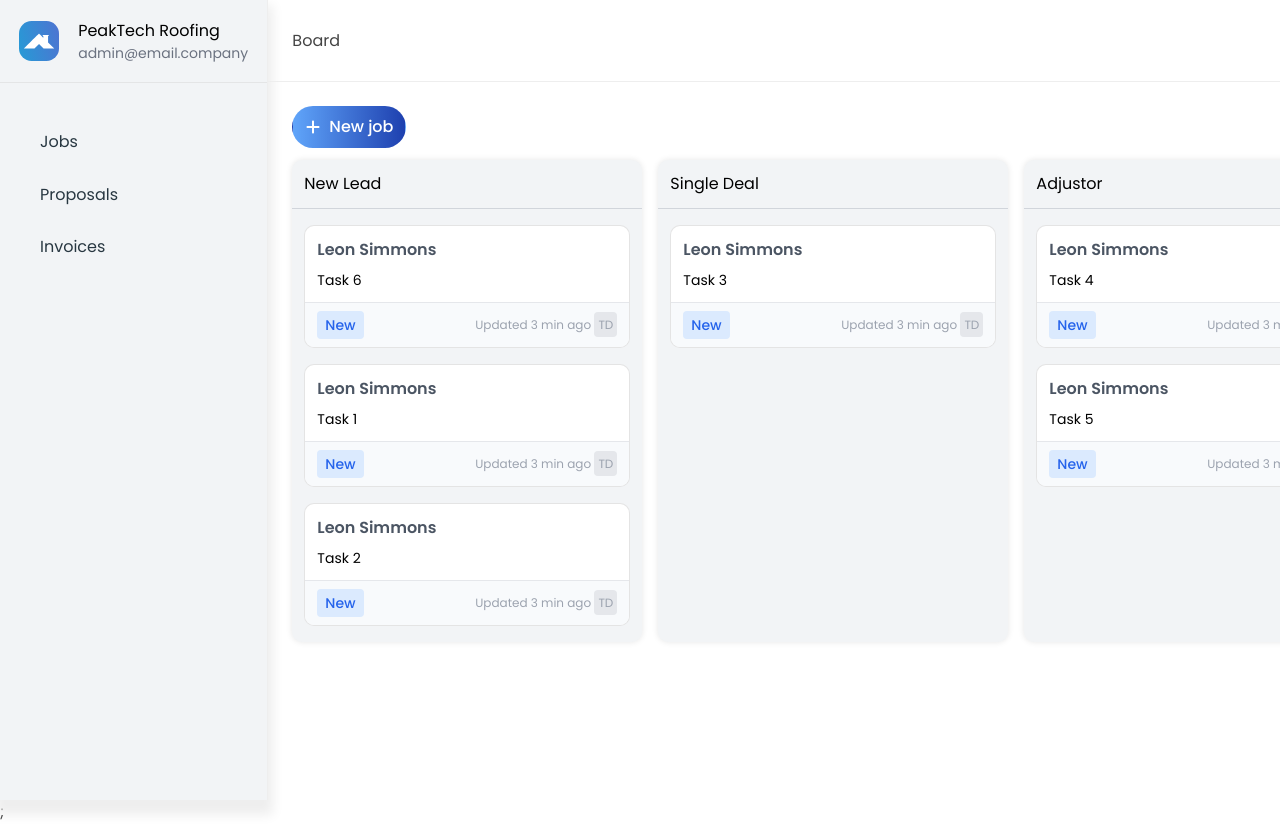
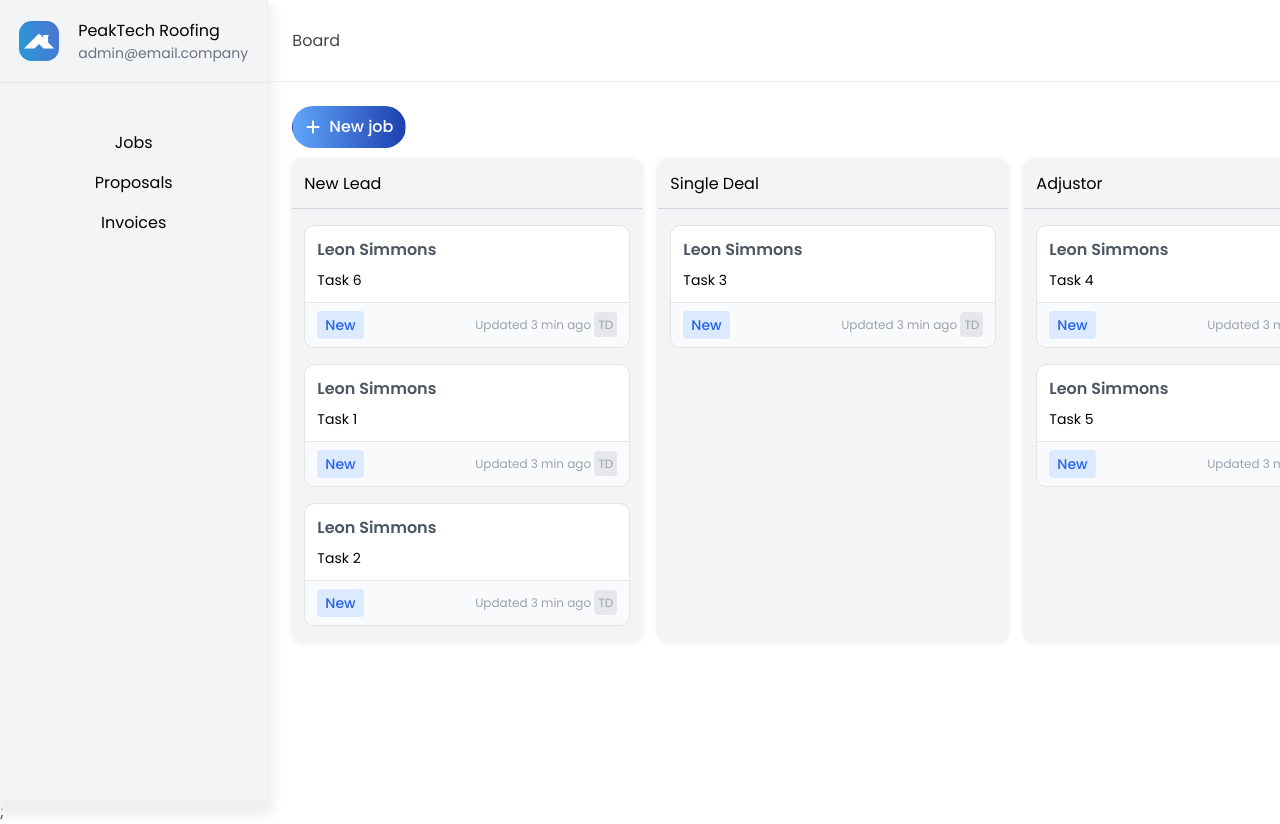
Before and after one commit to Abdulcomsian/peaktek, a React (Vite) app: page /dashboard in a window 1280 px wide. Built offline with nearby package versions, Linux system fonts and the light colour scheme.

Commit message:
package-lock.json removed also bootstrap imports removed

```diff
--- a/src/Boards/MainBoard/Kanban.jsx
+++ b/src/Boards/MainBoard/Kanban.jsx
@@ -18,15 +18,13 @@ import {
 } from "@dnd-kit/sortable";
 import { CSS } from "@dnd-kit/utilities";
 import { useState } from "react";
-import { useDispatch, useSelector } from "react-redux";
 
-import { Button, Form } from "react-bootstrap";
+import Button from "@components/Button";
 import TabComponent from "../TabComponent";
 import "./kanban.css";
 
 import NewJobModal from "../../components/Modals/NewJobModal";
 import { Modal } from "antd";
-import { getTasks, updateTasks } from "../../store/slices/JobsSlice";
 import JobDetailModal from "../../components/Modals/JobDetailModal";
 import AddBoardModal from "../../components/Modals/AddBoardModal";
 
--- a/src/Boards/MainBoard/Sidebar.jsx
+++ b/src/Boards/MainBoard/Sidebar.jsx
@@ -1,9 +1,22 @@
-import { Dropdown } from "react-bootstrap";
-import { NavLink } from "react-router-dom";
-import Button from "../../components/Button";
-import Logo from "../../components/Logo";
+import { Link } from "react-router-dom";
+import Button from "@components/Button";
+import Logo from "@components/Logo";
 
 export default function Sidebar({ isShow, onCloseSidebar }) {
+  const sidebarLinks = [
+    {
+      linkSrc: "/dashboard",
+      linkText: "Jobs",
+    },
+    {
+      linkSrc: "/dashboard",
+      linkText: "Proposals",
+    },
+    {
+      linkSrc: "/dashboard",
+      linkText: "Invoices",
+    },
+  ];
   return (
     <div
       className="dashboard-sidebar"
@@ -14,40 +27,21 @@ export default function Sidebar({ isShow, onCloseSidebar }) {
       </Button>
       <div className="sidebar-logo">
         <Logo className="w-10 h-10" />
-        <Dropdown className="auth-dropdown">
-          <Dropdown.Toggle
-            id="dropdown-basic"
-            className="auth-dropdown-toggler"
-          >
+        <div className="auth-dropdown">
+          <div id="dropdown-basic" className="auth-dropdown-toggler">
             <div>
               <span>PeakTech Roofing</span>
               <p className="text-sm text-gray-500">admin@email.company</p>
             </div>
-          </Dropdown.Toggle>
-
-          <Dropdown.Menu className="auth-dropdown-menu">
-            <Dropdown.Item href="#/action-1">User Profile</Dropdown.Item>
-            <Dropdown.Item href="#/action-2">Logout</Dropdown.Item>
-          </Dropdown.Menu>
-        </Dropdown>
+          </div>
+        </div>
       </div>
-      <ul className="links sidebar-links">
-        <li className="list-item">
-          <NavLink to="/" className="link">
-            <span>Jobs</span>
-          </NavLink>
-        </li>
-
-        <li className="list-item">
-          <NavLink to="/proposal" className="link">
-            <span>Proposals</span>
-          </NavLink>
-        </li>
-        <li className="list-item">
-          <NavLink to="/invoice" className="link">
-            <span>Invoices</span>
-          </NavLink>
-        </li>
+      <ul className="flex flex-col justify-center items-center pt-10">
+        {sidebarLinks?.map((link) => (
+          <li className="py-2 hover:bg-blue-200 w-full text-center">
+            <Link to={link?.linkSrc}>{link?.linkText}</Link>
+          </li>
+        ))}
       </ul>
     </div>
   );
```
Also changed, not shown: 2 other files (tests, documents, lock files or other folders).
